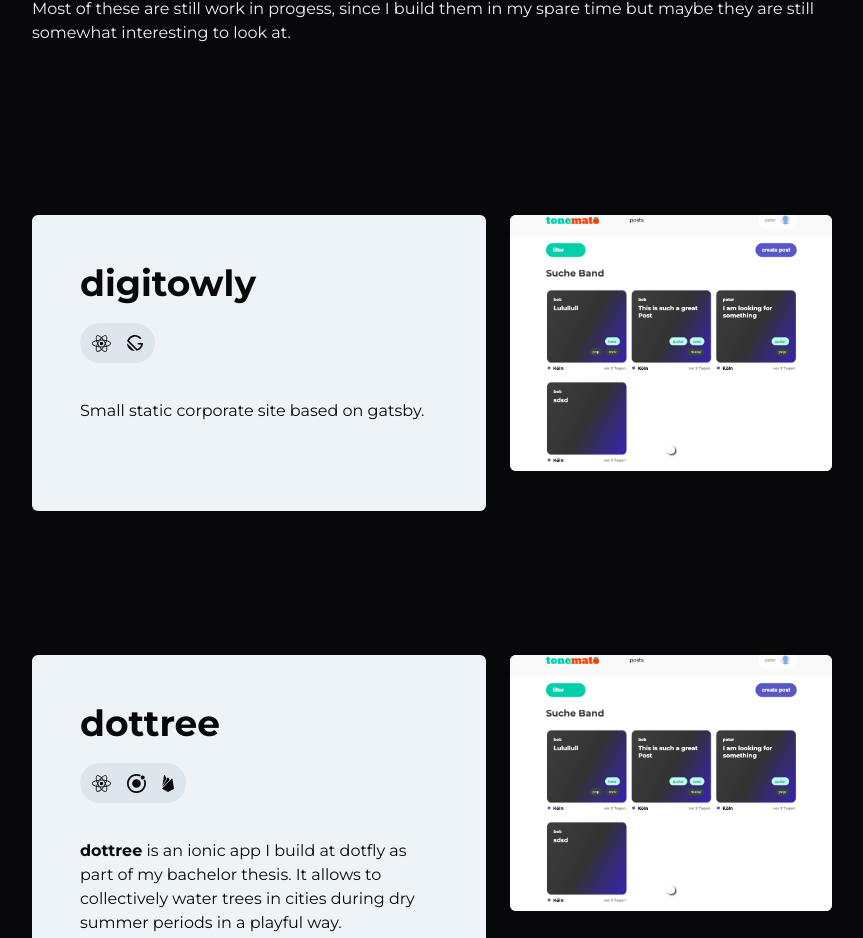
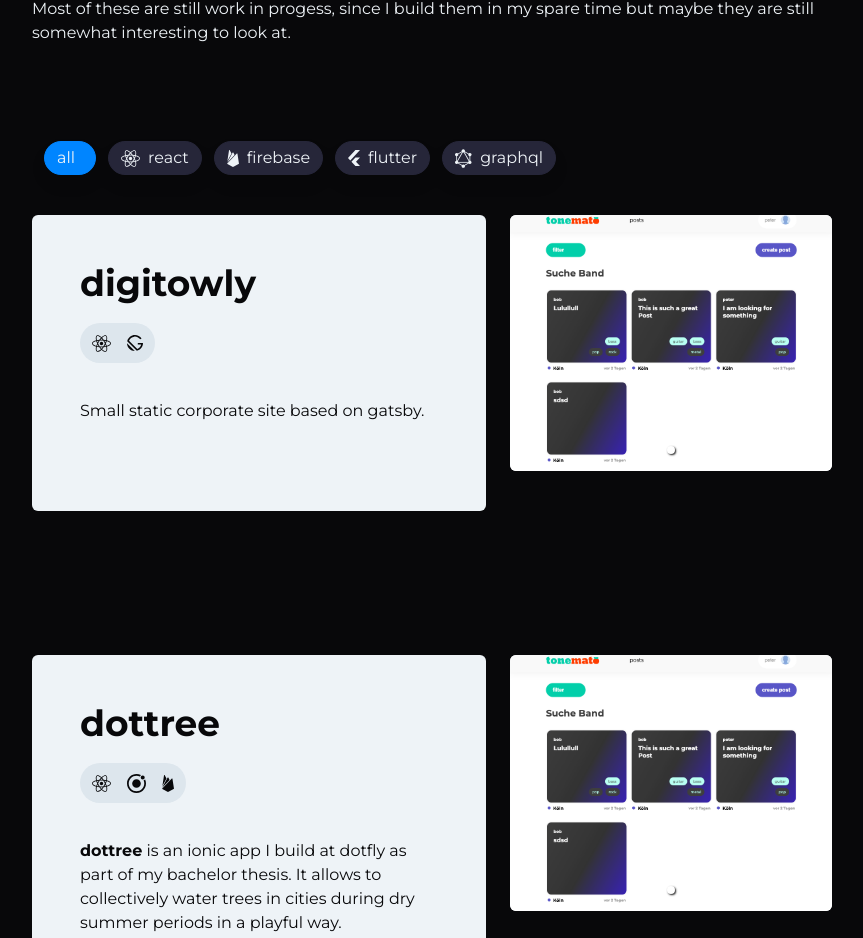
Before and after one commit to ropfoo/portowlio, a Next.js app: page / in a window 1280 px wide. Shown: the part 1751-2689 px from the top of the page, without its empty margins (208-1071 px from the left). Built offline with nearby package versions, Linux system fonts and the light colour scheme.

Commit message:
#filter: option component

```diff
--- /dev/null
+++ b/src/components/ProjectsFilter/ProjectFilterOption.tsx
@@ -0,0 +1,54 @@
+import { ToolType } from '../../types';
+import ProjectTool from '../ProjectCard/ProjectTool';
+
+interface ProjectFilterOptionProps {
+    tool: ToolType | null;
+    isActive: boolean;
+    onClick: () => void;
+}
+
+const ProjectFilterOption: React.FC<ProjectFilterOptionProps> = ({
+    tool,
+    isActive,
+    onClick,
+}) => {
+    return (
+        <div
+            key={tool}
+            className={`
+            flex
+            md:ml-3
+            md:border-[1px]
+            px-5 md:px-3
+            py-4 md:py-1
+            md:rounded-full
+            w-full md:w-fit
+            items-center
+            transition-all
+            duration-300
+            cursor-pointer
+            hover:border-jeans
+            ${
+                isActive
+                    ? 'bg-jeans border-jeans'
+                    : 'md:bg-stoneowl border-stoneowl'
+            }
+            `}
+            onClick={() => onClick()}>
+            <div className='mr-2'>
+                {tool ? (
+                    <ProjectTool
+                        color={'#EEF3F7'}
+                        tool={tool}
+                        showNameOnHover={false}
+                    />
+                ) : (
+                    'all'
+                )}
+            </div>
+            {tool}
+        </div>
+    );
+};
+
+export default ProjectFilterOption;
--- a/src/components/ProjectsFilter/ProjectsFilter.tsx
+++ b/src/components/ProjectsFilter/ProjectsFilter.tsx
@@ -1,7 +1,7 @@
 import { useState } from 'react';
 import { ToolType } from '../../types';
-import { Button } from '../Button';
 import ProjectTool from '../ProjectCard/ProjectTool';
+import ProjectFilterOption from './ProjectFilterOption';
 
 interface ProjectsFilterProps {
     activeFilter: ToolType | null;
@@ -50,11 +50,10 @@ const ProjectsFilter: React.FC<ProjectsFilterProps> = ({
                     className={`
                     flex
                     flex-col md:flex-row
-                    top-0
                     items-start md:items-center
                     left-36 md:left-0
                     absolute md:relative
-                    -translate-y-1/3
+                    -translate-y-1/3 md:translate-y-0
                     rounded-lg
                     drop-shadow-lg
                     bg-stoneowl md:bg-transparent
@@ -62,43 +61,24 @@ const ProjectsFilter: React.FC<ProjectsFilterProps> = ({
                     origin-left
                     ${
                         isOptionsVisible
-                            ? 'scale-100 opacity-1'
-                            : 'scale-0 opacity-0'
+                            ? 'scale-100 opacity-100 '
+                            : 'scale-0 md:scale-100  opacity-0 md:opacity-100'
                     }
+
+                    md:opacity-1
                 `}>
-                    <div onClick={() => handleChange(null)}>all</div>
+                    <ProjectFilterOption
+                        tool={null}
+                        isActive={activeFilter === null}
+                        onClick={() => handleChange(null)}
+                    />
                     {filterableTools.map(tool => (
-                        <div
+                        <ProjectFilterOption
                             key={tool}
-                            className={`
-                            flex
-                            md:ml-3
-                            md:border-[1px]
-                            px-5 md:px-3
-                            py-4 md:py-1
-                            md:rounded-full
-                            w-full md:w-fit
-                            items-center
-                            transition-all
-                            duration-300
-                            cursor-pointer
-                            hover:border-jeans
-                            ${
-                                tool === activeFilter
-                                    ? 'bg-jeans border-jeans'
-                                    : 'md:bg-stoneowl border-stoneowl'
-                            }
-                            `}
-                            onClick={() => handleChange(tool)}>
-                            <div className='mr-2'>
-                                <ProjectTool
-                                    color={'#EEF3F7'}
-                                    tool={tool}
-                                    showNameOnHover={false}
-                                />
-                            </div>
-                            {tool}
-                        </div>
+                            tool={tool}
+                            isActive={activeFilter === tool}
+                            onClick={() => handleChange(tool)}
+                        />
                     ))}
                 </div>
             </div>
```
